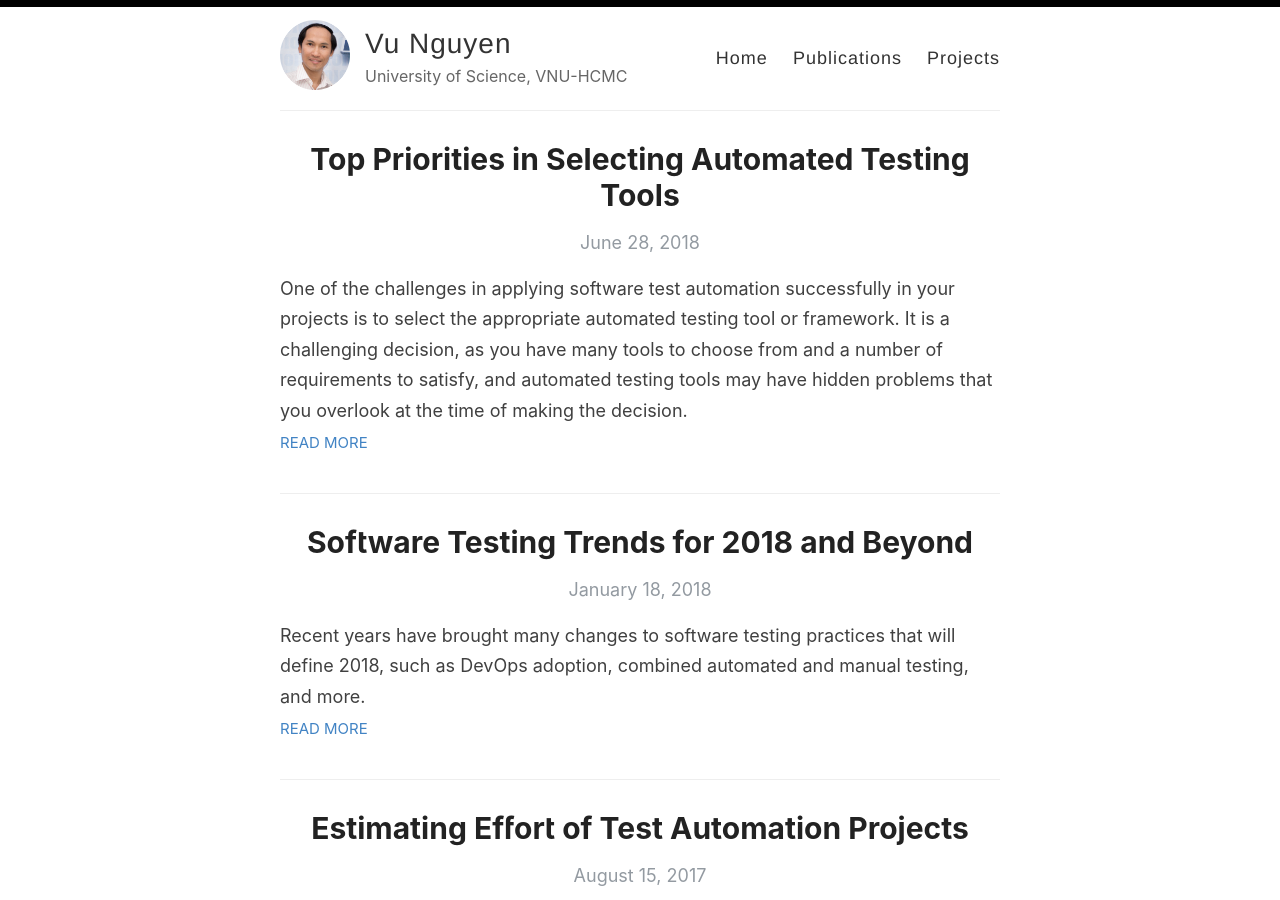
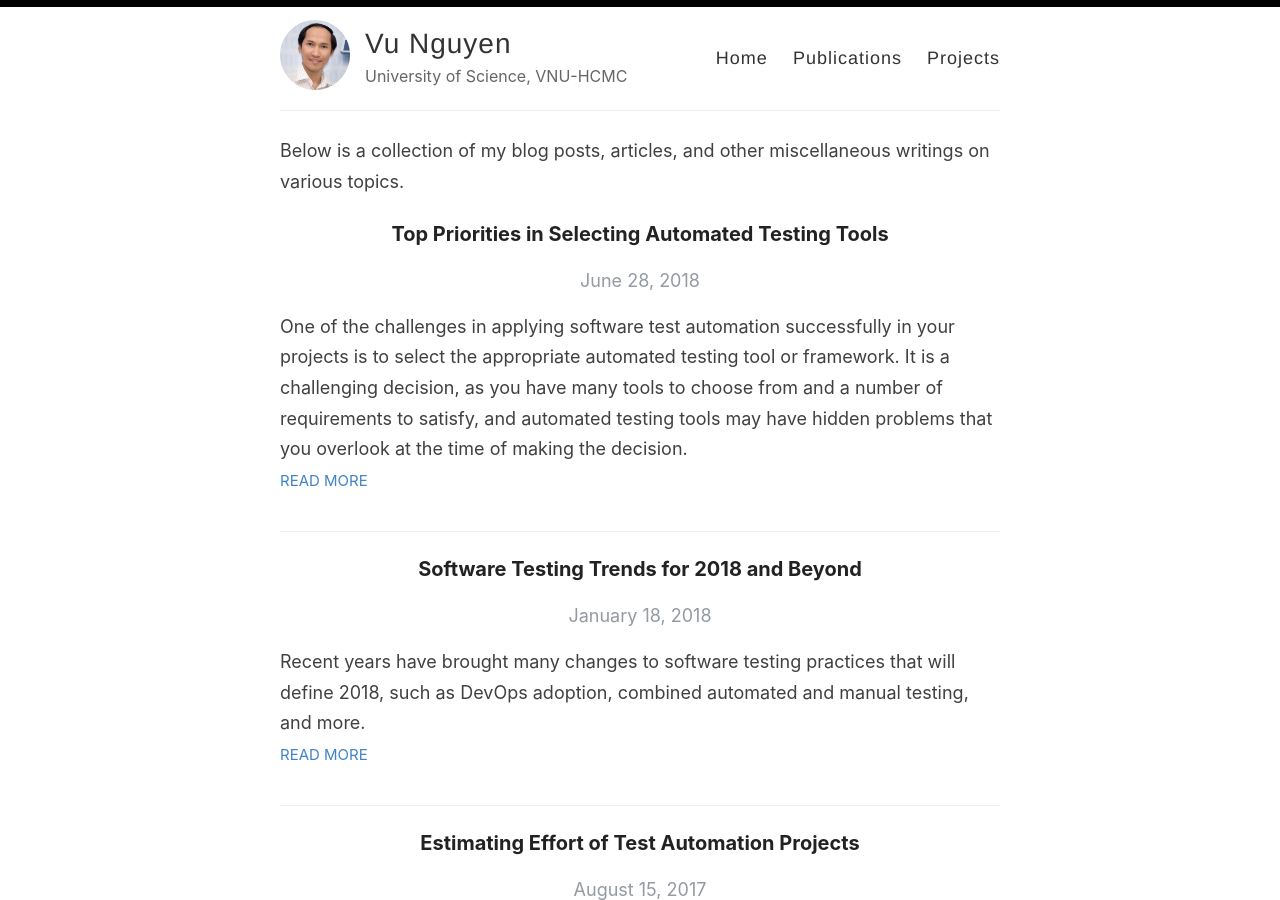
Before and after one commit to vuqngit/vuqngit.github.io, a Jekyll site: the page built from blog/index.html, in a window 1280 px wide and 900 px high. Built offline with Jekyll 4.4.1, drawn with Linux system fonts in a browser that asks for light colours; the list of posts is cut into pages by our own code.

Commit message:
Update index.html

```diff
--- a/blog/index.html
+++ b/blog/index.html
@@ -3,11 +3,13 @@ layout: default
 title: Blog Posts and Articles
 ---
 
+Below is a collection of my blog posts, articles, and other miscellaneous writings on various topics.
+
 <div class="posts">
   {% for post in paginator.posts %}
     <article class="post">
       <a href="{{ site.baseurl }}{{ post.url }}">
-        <h1>{{ post.title }}</h1>
+        <h3>{{ post.title }}</h3>
 
         <div>
           <p class="post_date">{{ post.date | date: "%B %e, %Y" }}</p>
```
